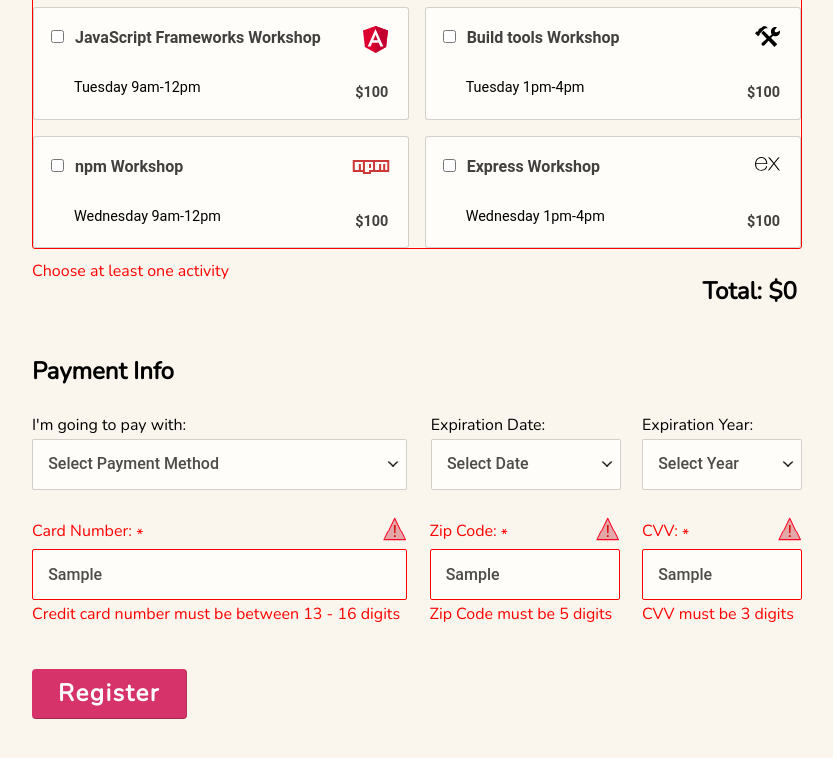
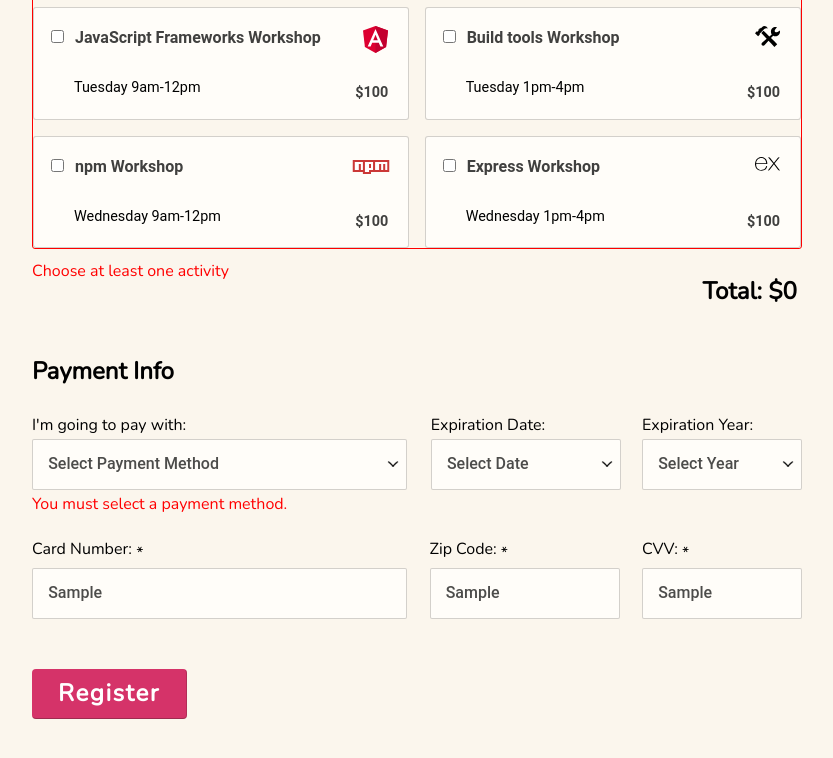
Before and after one commit to ElDuke717/interactive-form, a plain HTML site: page index.html in a window 1280 px wide. Both pictures are taken after typing "Sample", "name@example.com", "Sample", "Sample", "Sample" into the empty fields and a click on the button "Register". Shown: the part 961-1719 px from the top of the page, without its empty margins (223-1056 px from the left). Drawn offline with nearby package versions, Linux system fonts and the light colour scheme.

Commit message:
fixed the payment method selection so that user must select a valid payment method and form will submit if Bitcoin or Paypal are selected.  Removed extra console.logs.  Ready to submit for review, testing the addition of a Readme file.  Need to fix JSdocs so that it will create a site based on inputs on script.js.

```diff
--- a/index.html
+++ b/index.html
@@ -159,6 +159,7 @@
             <option value="paypal">PayPal</option>
             <option value="bitcoin">Bitcoin</option>
           </select>
+          <span id="cc-not-blank" class="cc-hint hint">You must select a payment method.</span>
         </div>
 
         <div id="credit-card" class="credit-card">
--- a/js/script.js
+++ b/js/script.js
@@ -46,7 +46,7 @@ const zipCode = document.getElementById('zip');
 const cvv = document.getElementById('cvv');
 const payPal = document.getElementById('paypal');
 const bitCoin = document.getElementById('bitcoin');
-
+const notBlank = document.getElementById('cc-not-blank');
 
 /**nameInput.focus() makes the Name input box highlighted when the user opens the page. */
 nameInput.focus();
@@ -138,16 +138,11 @@ payment.addEventListener('change', e =>{
         credit.style.display = 'none';
         payPal.style.display = 'none'
     }
-    console.log(payment.value);
 });
-
-
-
-
 
 /**wholeForm event listener validates names and e-mail addresses before the form can be submitted. */
 wholeForm.addEventListener('submit', e => {
-    console.log('form submittal')
+    //console.log('form submittal')
     /**nameIsValid has a regular expression that tests for first and last names.  Middle initial
      * is optional. */
     const nameIsValid = /^[a-zA-Z]+\s?[a-zA-Z]*? [a-zA-Z]*?$/mg.test(nameInput.value);
@@ -185,8 +180,12 @@ wholeForm.addEventListener('submit', e => {
         emailInput.parentElement.classList.add('valid');
     }
 
-    if (payment.value !== 'paypal' || payment.value !== 'bitcoin') {
+    if (payment.value === 'select method') {
+        e.preventDefault();
+        notBlank.style.display = 'block'
+    }
 
+    if (payment.value === 'credit-card') {
         const creditValidation = /^(?:(4[0-9]{12}(?:[0-9]{3})?)|(5[1-5][0-9]{14})|(6(?:011|5[0-9]{2})[0-9]{12})|(3[47][0-9]{13})|(3(?:0[0-5]|[68][0-9])[0-9]{11})|((?:2131|1800|35[0-9]{3})[0-9]{11}))$/.test(ccNumber.value);
         /**regex for cc number from w3resource
          * https://www.w3resource.com/javascript-exercises/javascript-regexp-exercise-2.php */
```
Also changed, not shown: js/README.txt (added).
